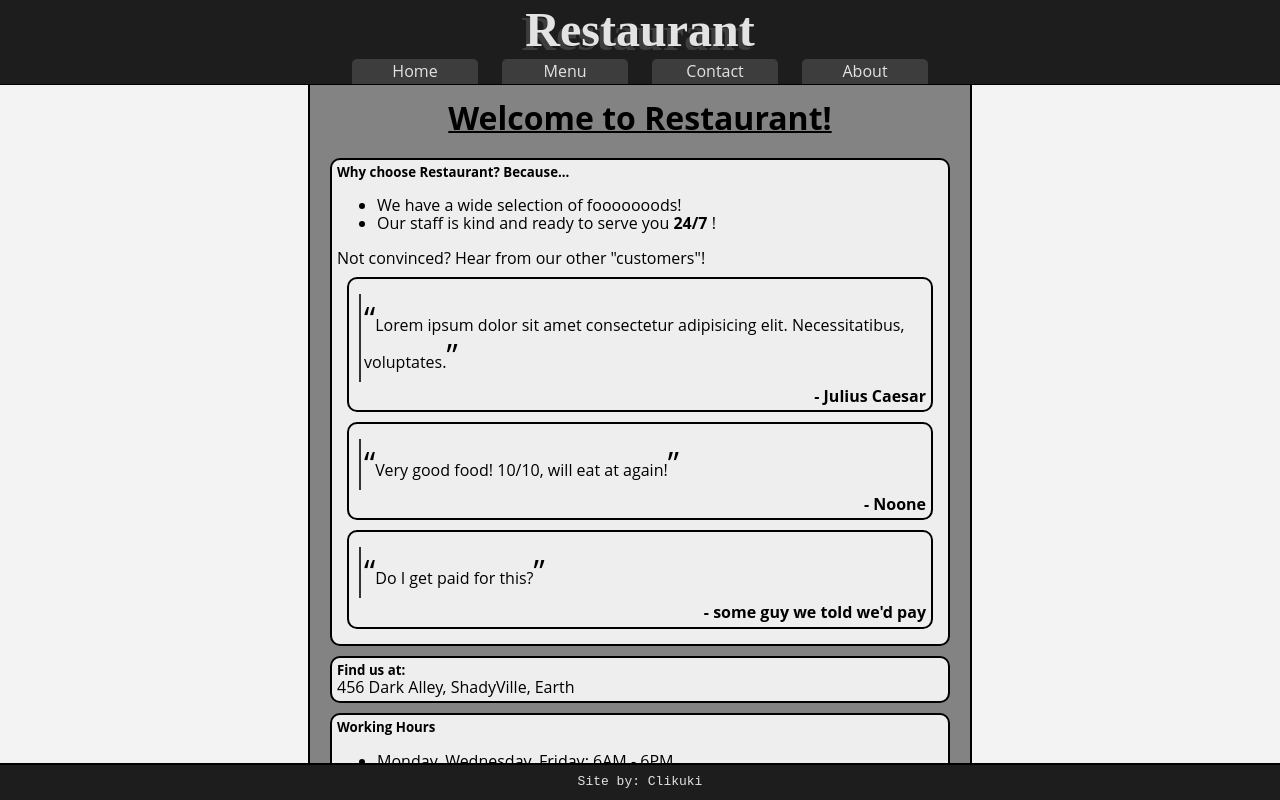
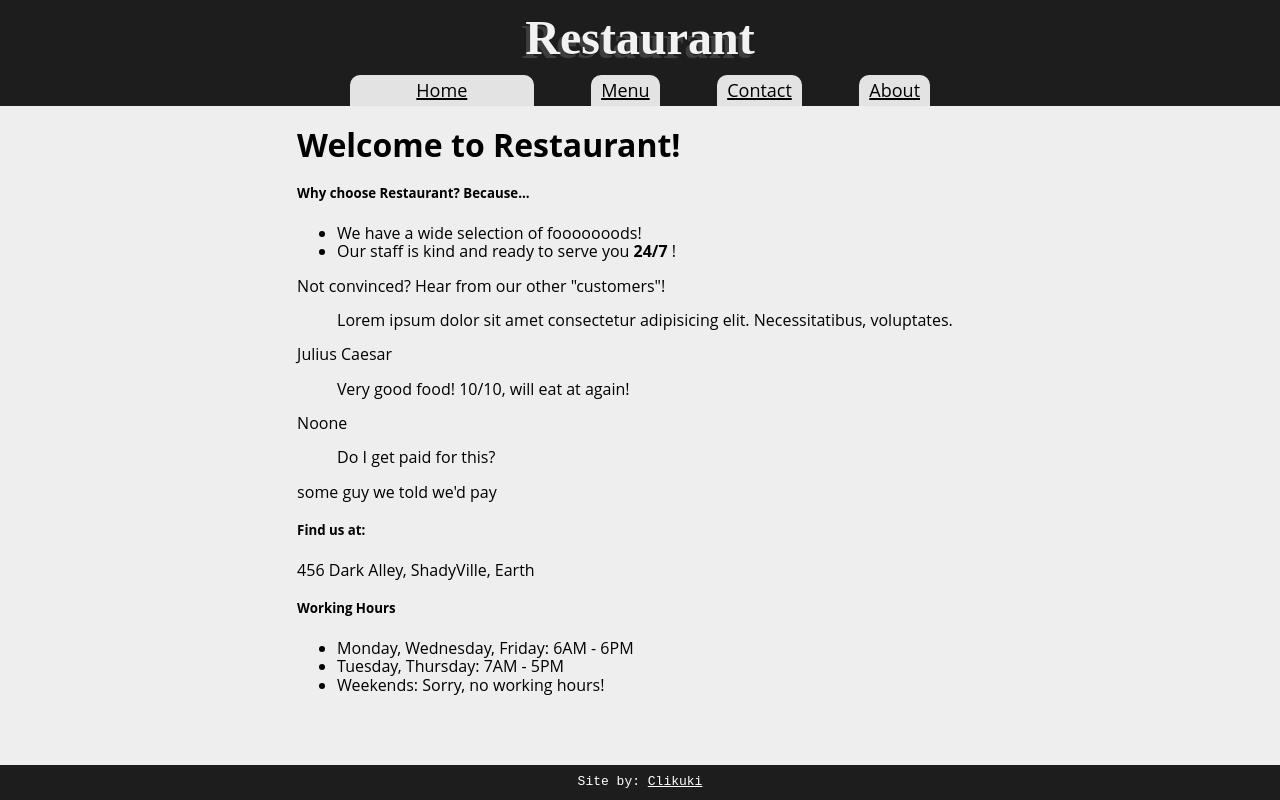
Before and after one commit to clikuki/restaurantJS, a website built with webpack: page src/template.html in a window 1280 px wide. Built offline with nearby package versions, Linux system fonts and the light colour scheme.

Commit message:
css changes
rebuilt the css, hopefully cleaner css
navbar now snaps to 100% when screen width is 650 or lower
content is now placed inside a div in main

```diff
--- a/src/index.js
+++ b/src/index.js
@@ -6,14 +6,22 @@ const defaultTab = 'home';
 
 function setEventListeners()
 {
-	function callBackFn(e)
+	const callBackFn = (e) =>
 	{
 		const tabName = e.target.textContent.toLowerCase();
+		const parent = e.target.parentElement;
 
-		switchTab(tabName)
+		switchTab(tabName);
+
+		for(const child of parent.children)
+		{
+			child.classList.remove('curTab');
+		}
+
+		e.target.classList.add('curTab');
 	}
 
-	const navBtns = document.querySelectorAll('#headerNav button');
+	const navBtns = document.querySelectorAll('#headerNav li');
 	for(const navBtn of navBtns)
 	{
 		navBtn.addEventListener('click', callBackFn);
--- a/src/modules/switchTab.js
+++ b/src/modules/switchTab.js
@@ -3,7 +3,7 @@ import menu from "./menu";
 import contact from "./contact";
 import about from "./about";
 
-const mainEl = document.querySelector('main');
+const contentDiv = document.querySelector('#content');
 
 let currTab = null;
 const tabs = {
@@ -29,9 +29,9 @@ export default function(tabName)
 		let content = tabs[tabName];
 		if(content)
 		{
-			removeChildren(mainEl);
-			mainEl.append(...content)
-			mainEl.scrollTop = 0;
+			removeChildren(contentDiv);
+			contentDiv.append(...content)
+			contentDiv.scrollTop = 0;
 		}
 
 	}
--- a/src/style.css
+++ b/src/style.css
@@ -1,219 +1,145 @@
 :root
 {
+	--main-bg-color: #eeeeee;
+	--footerHeader-bg-color: #1d1d1d;
+	--headerH1-font-color: #f2f2f2;
+	--footer-font-color: #ffffff;
+
+	--headerH1-font-family: 'Times New Roman', Times, serif;
+	--footer-font-family: monospace;
+
 	font-family: "Open Sans", "Helvetica Neue", Helvetica, Arial, sans-serif;
-	background-color: #f3f3f3;
-	height: 100%;
+	background-color: var(--main-bg-color);
 }
 
-body
+/* || General styling */
+html, body { height: 100%; }
+header, footer { background-color: var(--footerHeader-bg-color);}
+
+body, header
 {
 	display: flex;
 	flex-direction: column;
-	justify-content: center;
-	align-items: center;
-	margin: 0;
-	height: 100%;
-}
-
-header
-{
-	text-align: center;
-	width: 100%;
-	border-bottom: 1px solid black;
-	background-color: #1d1d1d;
-	color: #e3e3e3;
-	display: flex;
-	flex-direction: column;
-	justify-content: center;
 	align-items: center;
 }
 
-header h1
+body > *
 {
-	font-family: 'Times New Roman', Times, serif;
-	font-size: xxx-large;
-	margin: 2px 0 2px 0;
-	text-shadow: -4px 4px #3d3d3d;
+	width: 100%;
 }
 
-nav ul
+header > h1
 {
-	list-style-type: none;
+	margin: 10px;
+	font-size: xxx-large;
+	text-shadow: -4px 4px #3d3d3d;
+	font-family: var(--headerH1-font-family);
+	color: var(--headerH1-font-color);
 }
 
-#headerNav
+/* || Header nav styling */
+#headerNav, #headerNav > ul
 {
-	width: 60%;
+	width: 80%;
 	max-width: 600px;
-	display: flex;
-	justify-content: space-around;
 }
 
-button
-{
-	all: unset;
-	font-size: medium;
-	/* padding: 3px;
-	border-radius: 5px;
-	border: 1px solid black; */
+@media screen and ( max-width: 650px ) {
+	#headerNav, #headerNav > ul
+	{
+		width: 100%;
+		max-width: none;
+	}
+
+	#headerNav > ul > li:first-child
+	{
+		border-top-left-radius: 0;
+		margin-left: 0;
+	}
+
+	#headerNav > ul > li:last-child
+	{
+		border-top-right-radius: 0;
+		margin-right: 0;
+	}
 }
 
-button:hover,
-button:focus
+#headerNav > ul
 {
+	--li-top-bottom-padding: 5px;
+	all: unset;
+	list-style-type: none;
+	display: flex;
+	justify-content: space-between;
+}
+
+#headerNav li
+{
+	font-size: large;
+	text-decoration: underline 2px;
+	display: inline-block;
+	text-align: center;
+	border-radius: 10px 10px 0 0;
+	background-color: #e3e3e3;
+	margin: 0 10px 0 10px;
+	user-select: none;
+	transition: flex-grow .5s ease-in-out;
+	padding: var(--li-top-bottom-padding) 10px var(--li-top-bottom-padding) 10px;
+}
+
+#headerNav li:hover:not(.curTab)
+{
+	flex-grow: .3;
 	cursor: pointer;
 }
 
-button:focus-visible
+#headerNav .curTab
 {
-	outline: none;
-}
-
-header button
-{
-	background-color: #3d3d3d;
-	color: inherit;
-	border-radius: 5px 5px 0 0;
-	border: inherit;
-	border-bottom: none;
-	padding: 3px;
-	width: 20%;
-	min-width: min-content;
-}
-
-header button:hover
-header button:focus
-{
-	animation-duration: 500ms;
-	animation-fill-mode: forwards;
-	animation-name: widen;
-}
-
-@keyframes widen
-{
-	from {
-		height: initial;
-	}
-
-	to {
-		width: 30%;
-	}
-}
-
-a {
-	text-decoration: none;
-	color: inherit;
-}
-
-a:hover {
-	text-decoration: underline;
-}
-
-a:focus-visible {
-	outline: none;
-}
-
-.underline
-{
-	text-align: center;
-	margin-top: 5px;
-	text-decoration: underline;
-	text-decoration-thickness: 2px;
-}
-
-h2, h5
-{
-	margin: 0;
-}
-
-.box
-{
-	border: 2px solid black;
-	border-radius: 10px;
-	margin: 10px;
-	padding: 5px;
-	background-color: #eeeeee;
+	flex-grow: .5;
+	cursor: default;
 }
 
 main
 {
-	border: 2px solid black;
-	border-top: none;
-	border-bottom: none;
-	background-color: #838383;
-	padding: 10px;
-	width: 50vw;
 	flex-grow: 1;
 	overflow-y: auto;
-}
-
-.verticalCenter
-{
-	display: flex;
-	flex-direction: column;
-	justify-content: center;
-}
-
-.horizontalCenter
-{
 	display: flex;
 	justify-content: center;
 }
 
-#switchTabBtn
+#content
 {
-	border: black;
-	background-color: #3d3d3d;
-	transition: all 80ms ease-in;
-	color: #e3e3e3;
-}
-
-#switchTabBtn:hover
-{
-	background-color: #5d5d5d;
-	transform: scale(1.1);
-}
-
-.testimonial .name
-{
-	font-weight: bold;
-	display: inline-block;
-	width: 100%;
-	text-align: right;
-}
-
-.testimonial .name::before
-{
-	content: '- ';
-}
-
-blockquote
-{
-	quotes: "\201C""\201D""\2018""\2019";
-	border-left: 2px solid #333333;
-	margin: 10px 0 5px 5px;
-	padding: 7px 0px 7px 3px;
-}
-
-blockquote::before
-{
-	content: open-quote;
-	font-size: 2em;
-}
-
-blockquote::after
-{
-	content: close-quote;
-	font-size: 2em;
+	padding-left: 10px;
 }
 
 footer
 {
-	width: 100%;
-	border-top: 2px solid black;
-	text-align: center;
-	font-family: monospace;
-	background-color: #1d1d1d;
+	display: flex;
+	justify-content: center;
 	padding: 10px 0 10px 0;
-	color: #e3e3e3;
+	color: var(--footer-font-color);
+	font-family: var(--footer-font-family);
 }
+
+/* || Utilities */
+button
+{
+	all: unset;
+	background-color: #e3e3e3;
+	cursor: pointer;
+	border-radius: 10px;
+	padding: 5px;
+}
+
+a
+{
+	all: unset;
+	text-decoration: underline;
+	cursor: revert;
+	color: inherit;
+}
+
+a:focus-visible
+{
+	outline: none;
+}
--- a/src/template.html
+++ b/src/template.html
@@ -9,13 +9,17 @@
 	<header>
 		<h1>Restaurant</h1>
 		<nav id="headerNav">
-			<button>Home</button>
-			<button>Menu</button>
-			<button>Contact</button>
-			<button>About</button>
+			<ul>
+				<li class="curTab" role="button">Home</li>
+				<li role="button">Menu</li>
+				<li role="button">Contact</li>
+				<li role="button">About</li>
+			</ul>
 		</nav>
 	</header>
-	<main></main>
+	<main>
+		<div id="content"></div>
+	</main>
 	<footer>
 		<span>Site by: <a href="https://github.com/clikuki" target="_blank">Clikuki</a></span>
 	</footer>
```
Also changed, not shown: 1 other file.
